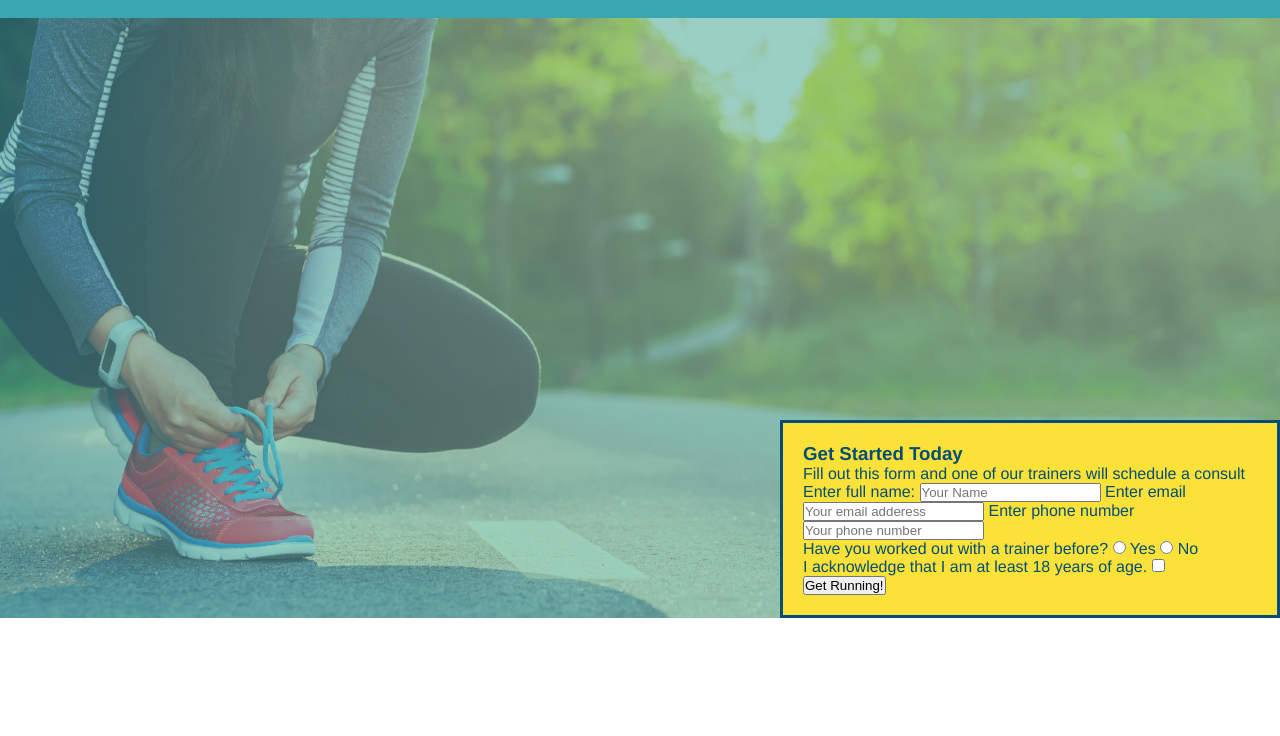
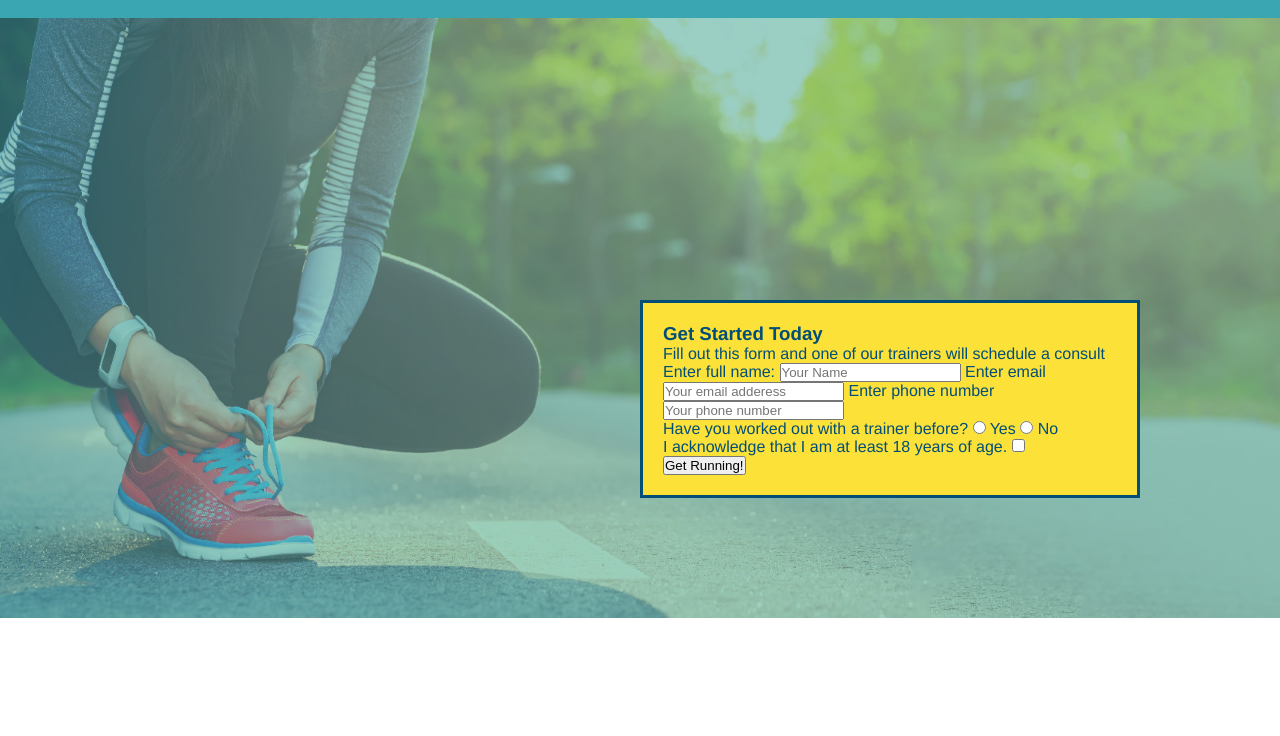
Before and after one commit to Zdavis92/run-buddy, a plain HTML site: page index.html in a window 1280 px wide. Shown: the part 64-800 px from the top of the page. Drawn offline with Linux system fonts and the light colour scheme.

Commit message:
hero update

```diff
--- a/assets/css/style.css
+++ b/assets/css/style.css
@@ -76,6 +76,6 @@ section {
     border-width: 3px;
     border-color: #024e76;
     position: absolute;
-    bottom: 0px;
-    right: 0px;
+    bottom: 120px;
+    right: 140px;
 }
```
